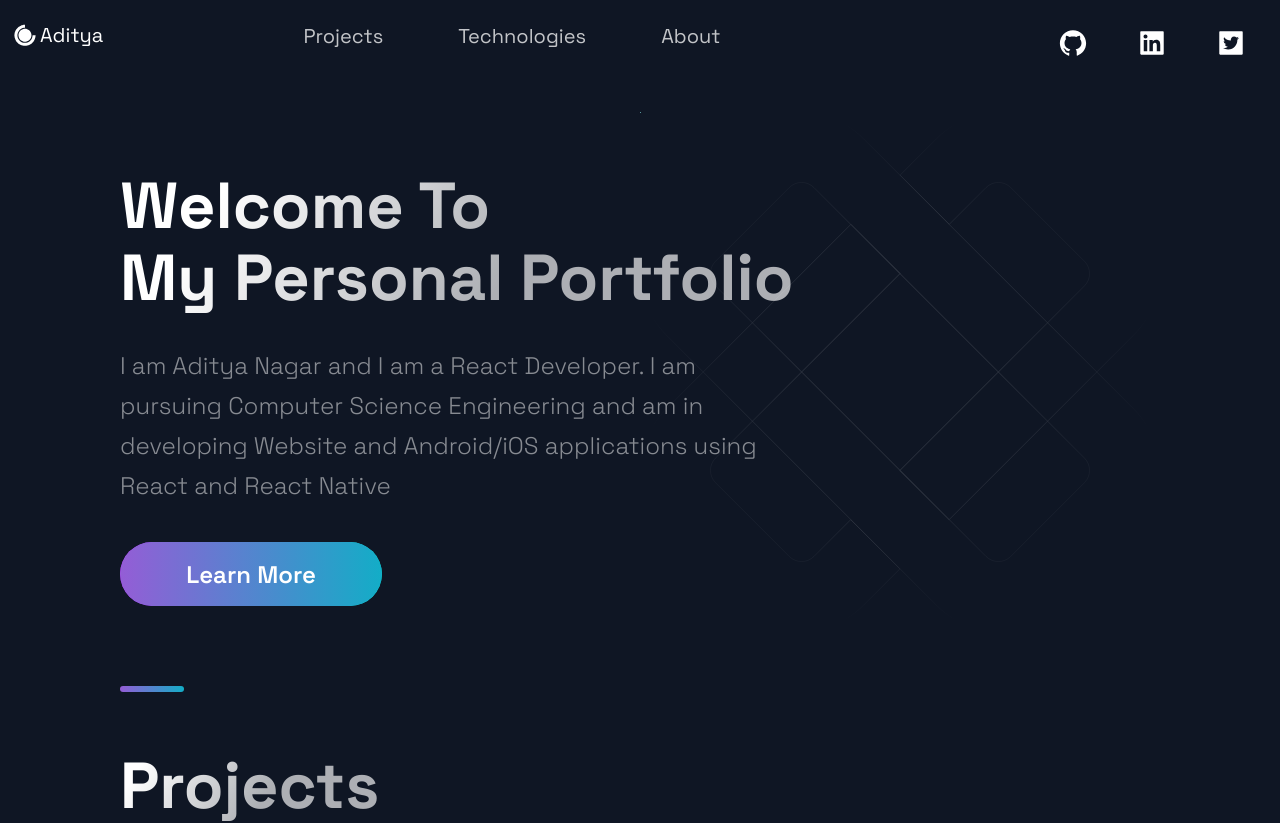
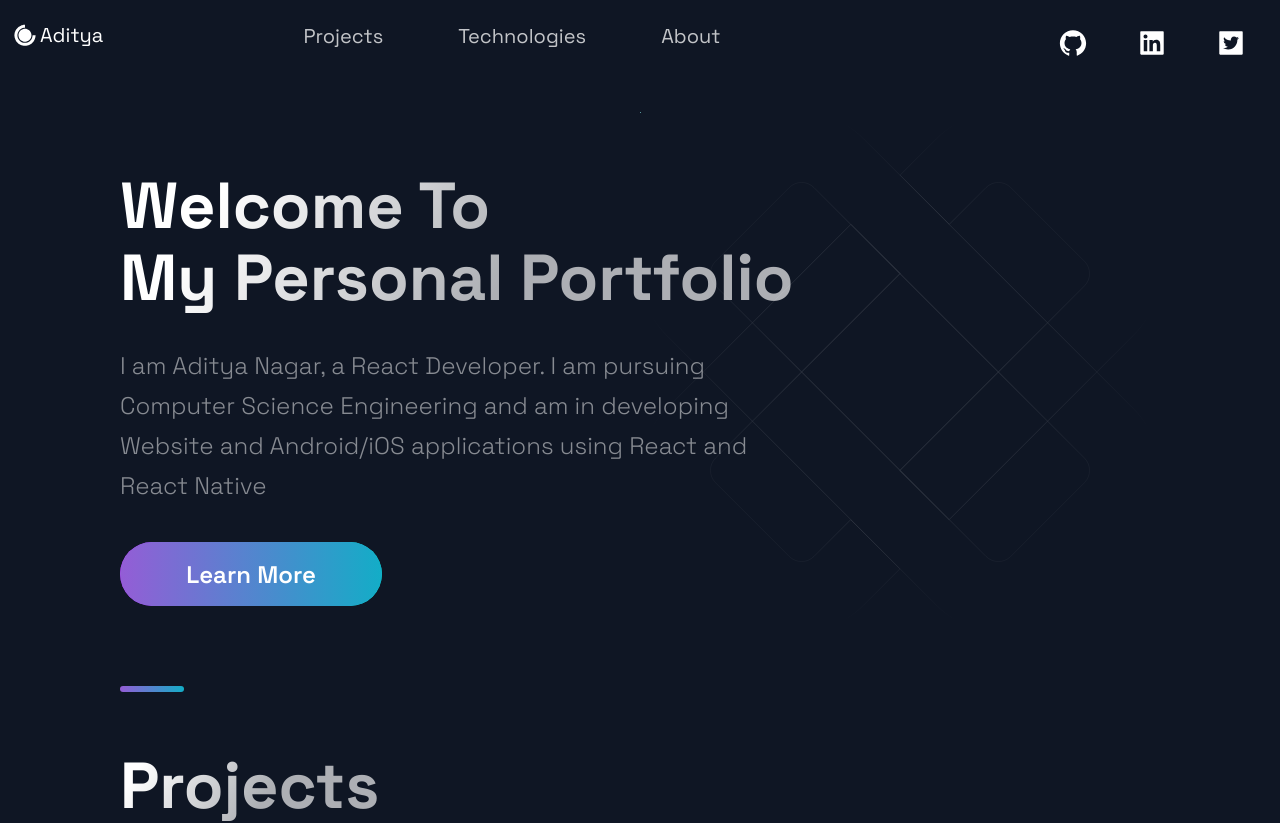
Before and after one commit to adityanagar10/welcome, a Next.js app: page / in a window 1280 px wide. Shown: the top 823 px of the page. Built offline with nearby package versions, Linux system fonts and the light colour scheme.

Commit message:
Minor Update

```diff
--- a/src/components/Hero/Hero.js
+++ b/src/components/Hero/Hero.js
@@ -13,7 +13,7 @@ const Hero = (props) => (
         My Personal Portfolio
       </SectionTitle>
       <SectionText>
-      I am Aditya Nagar and I am a React Developer. I am pursuing Computer Science Engineering and am in developing Website and Android/iOS applications using React and React Native
+      I am Aditya Nagar, a React Developer. I am pursuing Computer Science Engineering and am in developing Website and Android/iOS applications using React and React Native
       </SectionText>
       <Button onClick={props.handleClick}>Learn More</Button>
     </LeftSection>
```
